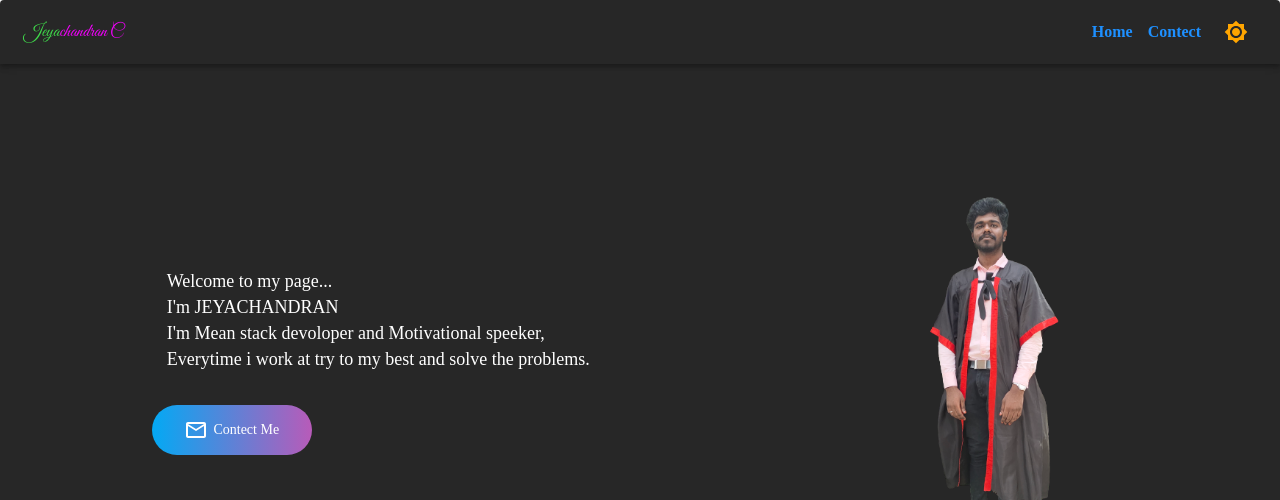
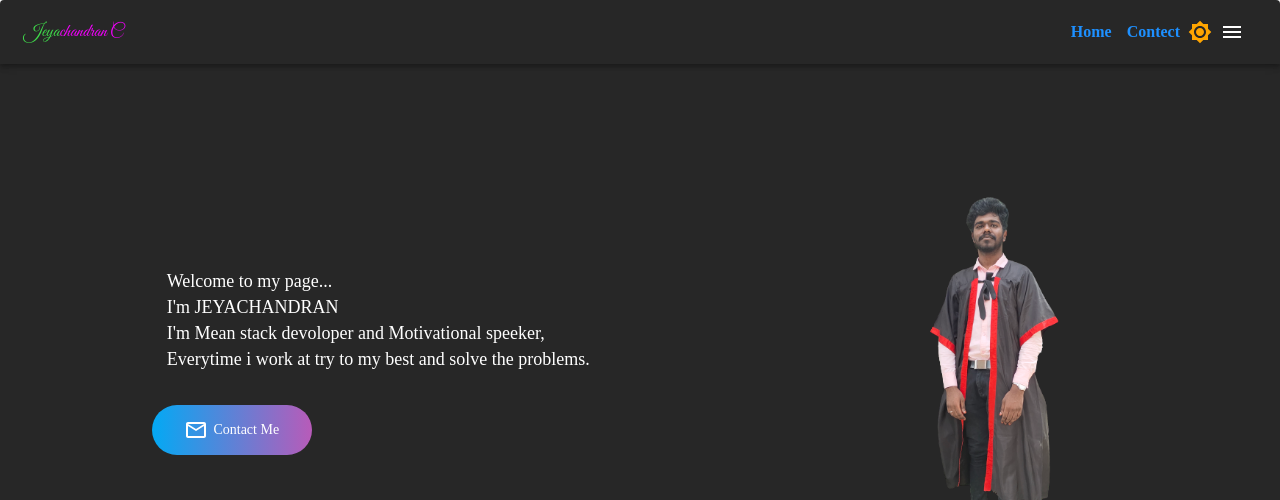
Before and after one commit to jeyachandran17/MyPortfolio, a React (Vite) app: page / in a window 1280 px wide. Shown: the top 500 px of the page. Built offline with nearby package versions, Linux system fonts and the light colour scheme.

Commit message:
change design

```diff
--- a/src/App.css
+++ b/src/App.css
@@ -5,6 +5,7 @@
 }
 
 .link{
+  display: block;
   text-decoration: none;
   color: dodgerblue;
   font-weight: bold;
@@ -22,9 +23,3 @@
   font-size: large;
   cursor: pointer;
 }
-
-@media screen and (max-width:300px){
-  .navigation{
-    background-color: red;
-  }
-}
--- a/src/App.jsx
+++ b/src/App.jsx
@@ -24,6 +24,9 @@ import BrightnessHighIcon from '@mui/icons-material/BrightnessHigh';
 import Button from '@mui/material/Button';
 import { IconButton } from '@mui/material';
 import MyImage from './images/my_image.png'
+import MenuIcon from '@mui/icons-material/Menu';
+
+
 
 
 function App() {
@@ -37,7 +40,6 @@ function App() {
 
 
 function Application() {
-
 
   const [show, setshow] = useState(true);
 
@@ -55,10 +57,21 @@ function Application() {
             <AppBar style={{background:"transparent"}} position="static">
               <Toolbar>
               {/* create the links for webpage */}
-                <p><span className='fn'>Jeya</span><span className='ln'>chandran C</span></p>
-                <a className='link' href="#" style={{marginLeft:"auto"}}>Home</a>
-                <a className='link' href="#contect" style={{ marginLeft: "15px" }}>Contect</a>
-                <IconButton sx={{ marginLeft: "15px" }} color="inherit" onClick={() => setshow(!show)} >{show ? <BrightnessHighIcon style={{ color: "orange" }} /> : <Brightness4Icon style={{color:"dodgerblue"}}/> }</IconButton>
+                <div>
+                  <p><span className='fn'>Jeya</span><span className='ln'>chandran C</span></p>
+                </div>
+                <div style={{marginLeft:"auto"}}>
+                  <a className='link' href="#" >Home</a>
+                </div>
+                <div>
+                  <a className='link' href="#contect" style={{ marginLeft: "15px" }}>Contect</a>
+                </div>
+                <div>
+                  <IconButton className='themebutton' color="inherit" onClick={() => setshow(!show)} >{show ? <BrightnessHighIcon style={{ color: "orange" }} /> : <Brightness4Icon style={{ color: "dodgerblue" }} />}</IconButton>
+                </div>
+                <div sx={{ mr: 1 }}>
+                  <IconButton size="large" edge="start" color="inherit" aria-label="menu" ><MenuIcon /></IconButton>
+                </div>
               </Toolbar>
             </AppBar>
           </nav>
@@ -85,7 +98,7 @@ function Profile() {
           <p>Everytime i work at try to my best and solve the problems.</p>
         </div>
         <div className="contect-me">
-          <a class="contect" href="mailto:jeyachandran1733@gmail.com"><MailOutlineIcon />Contect Me</a>
+          <a class="contect" href="mailto:jeyachandran1733@gmail.com"><MailOutlineIcon />Contact Me</a>
         </div>
       </div>
       <div className="profile-image-container">
--- a/src/index.css
+++ b/src/index.css
@@ -176,3 +176,16 @@
     flex-direction: column;
     gap: 10px;
 }
+
+.menubar{
+    display: none;
+}
+
+@media (max-width:500px){
+    .link{
+        display: none;
+    }
+    .themebutton{
+        display: none;
+    }
+}
```
